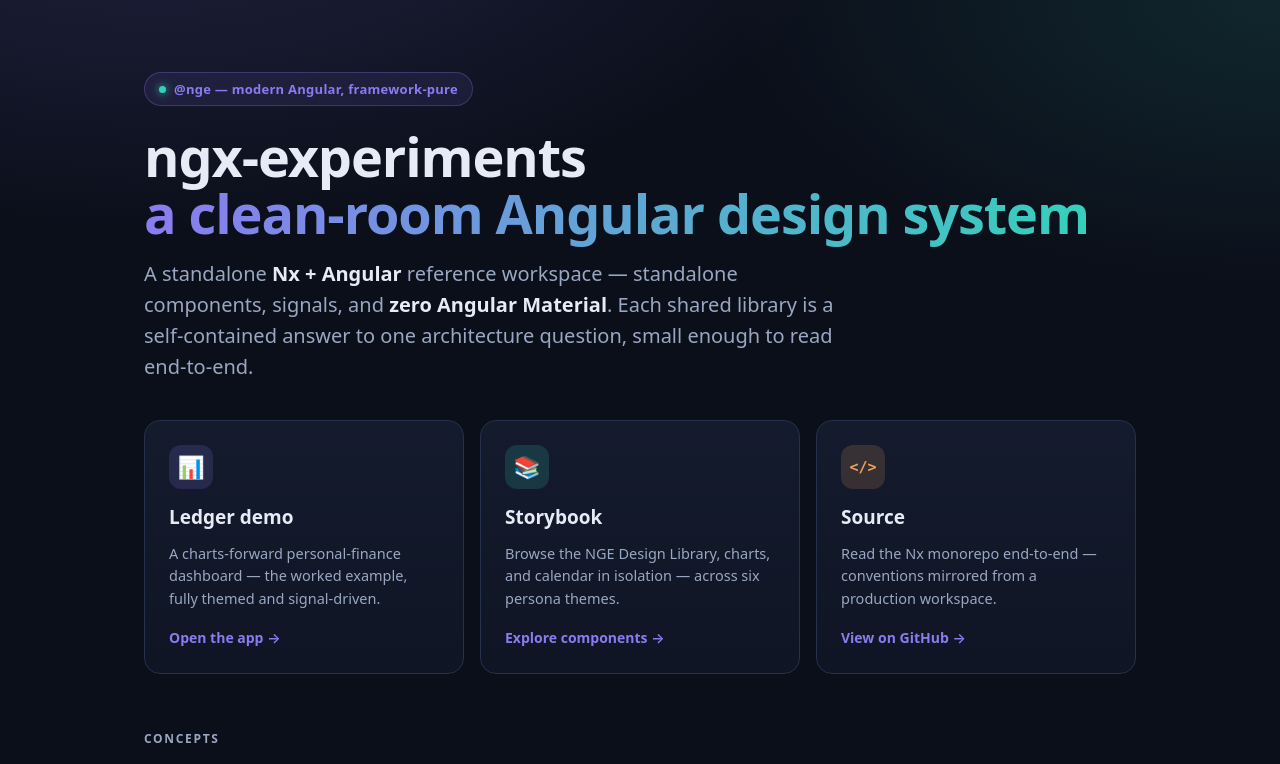
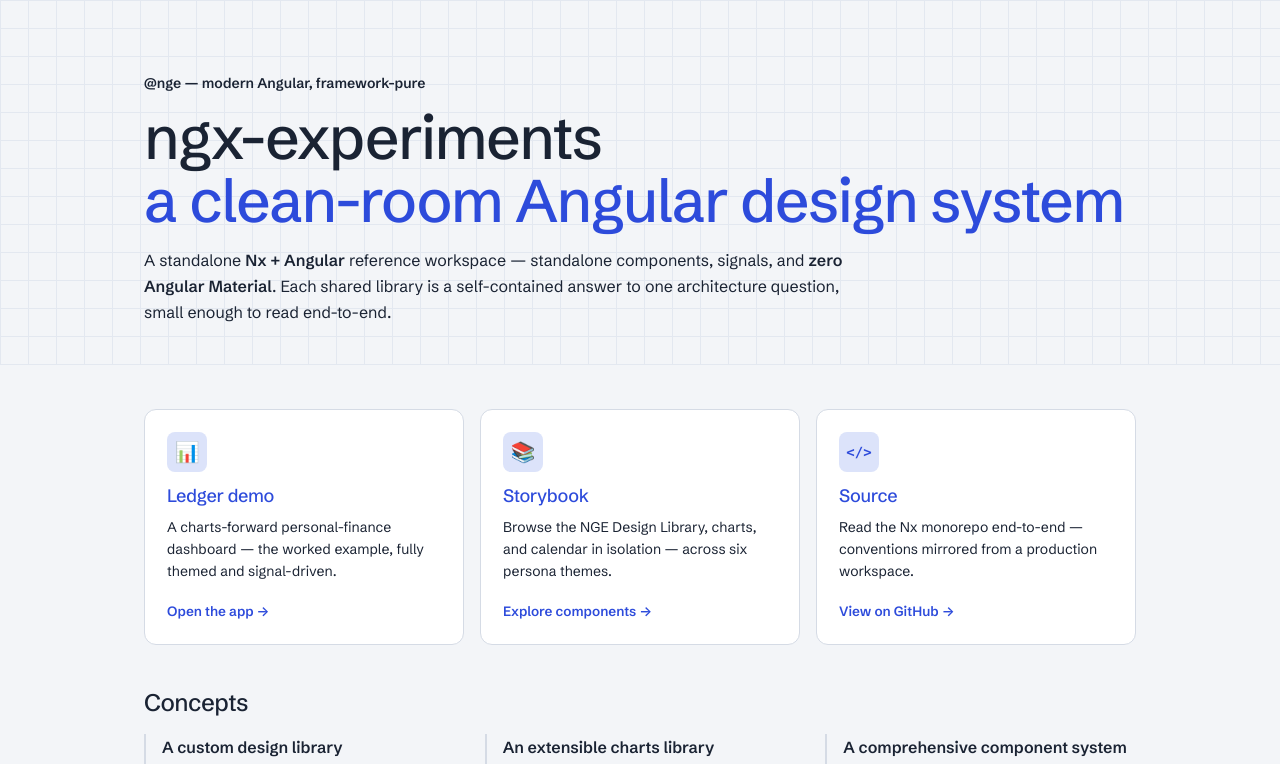
Before and after one commit to jerryorta/ngx-experiments, a website: page landing/index.html in a window 1280 px wide. Shown: the top 764 px of the page. Drawn offline with Linux system fonts and the light colour scheme.

Commit message:
style(landing): restyle the Projects landing page in the Blueprint theme
Same tokens as jerryorta.dev: Blueprint's light values exactly, the derived
slate/cobalt dark, following the device setting. Self-hosted Schibsted Grotesk
(variable, OFL), the 28px drafting grid behind the hero, white 1px-bordered
cards with cobalt titles, normal-case section headings, Stack as
bullet-separated text, and a 2px cobalt focus ring. Section labels and card
titles become h2s, so the outline no longer skips from h1 to h3.

The deploy assembles the whole landing folder now, so the font ships.

Co-Authored-By: Claude Opus 5.5 <noreply@anthropic.com>

```diff
--- a/landing/index.html
+++ b/landing/index.html
@@ -31,97 +31,138 @@
       document.head.appendChild(tag);
     })();
   </script>
+  <!-- Blueprint theme — the same tokens as jerryorta.dev (giga-marketing's Blueprint, live
+       on gigasoftware.io). Light uses Blueprint's values exactly; dark is derived in the
+       same slate/cobalt family. Follows the device's light/dark setting; no switch. -->
+  <link rel="preload" href="./fonts/schibsted-grotesk-variable.woff2" as="font" type="font/woff2" crossorigin />
   <style>
+    @font-face {
+      font-family: "Schibsted Grotesk";
+      src: url("./fonts/schibsted-grotesk-variable.woff2") format("woff2");
+      font-weight: 400 900;
+      font-display: swap;
+    }
     :root {
-      --bg: #0b0f1a; --bg-2: #0f1524; --surface: #141b2d;
-      --border: #26314b; --text: #e6ebf5; --muted: #9aa7c2;
-      --accent: #8b7bf0; --accent-2: #35d0ba; --accent-3: #f0a35e;
+      color-scheme: dark;
+      /* Dark (derived) */
+      --bg: #0f1420; --surface: #161d2b; --surface-2: #1d2636; --border: #263043;
+      --text: #e6eaf2; --muted: #a3adbf; --accent: #7d96ff; --accent-rgb: 125, 150, 255;
+      --grid-line: #182033; --surface-tint: #1f2b52;
+    }
+    @media (prefers-color-scheme: light) {
+      :root {
+        color-scheme: light;
+        /* Light (Blueprint's values). Steel fails AA on Paper, so secondary text is Slate. */
+        --bg: #f3f5f8; --surface: #ffffff; --surface-2: #e8ecf2; --border: #d5dbe5;
+        --text: #1a2333; --muted: #1a2333; --accent: #2d4bdb; --accent-rgb: 45, 75, 219;
+        --grid-line: #e3e8f0; --surface-tint: #dce3fa;
+      }
     }
     * { box-sizing: border-box; }
+    html { overflow-x: clip; }
     body {
-      margin: 0; color: var(--text); line-height: 1.55; min-height: 100vh;
-      font-family: ui-sans-serif, system-ui, -apple-system, "Segoe UI", Roboto, Helvetica, Arial, sans-serif;
+      margin: 0; min-height: 100vh; color: var(--text); background: var(--bg);
+      font: 400 16px/1.6 "Schibsted Grotesk", ui-sans-serif, system-ui, -apple-system, sans-serif;
+      -webkit-font-smoothing: antialiased;
+    }
+    a { color: var(--accent); text-decoration: none; }
+    a:hover { color: var(--text); text-decoration: underline; }
+    :is(a, button, summary, [tabindex]):focus-visible { outline: 2px solid var(--accent); outline-offset: 2px; }
+    .wrap { max-width: 1040px; margin: 0 auto; padding: 0 24px 56px; }
+
+    /* Hero, on Blueprint's 28px drafting grid — full width, behind the hero only. */
+    .hero { position: relative; z-index: 0; padding: 72px 0 40px; margin: 0 0 44px; }
+    .hero::before {
+      content: ""; position: absolute; z-index: -1; inset: 0 calc(50% - 50vw);
       background:
-        radial-gradient(1200px 600px at 12% -10%, rgba(139,123,240,0.18), transparent 60%),
-        radial-gradient(1000px 520px at 100% 0%, rgba(53,208,186,0.12), transparent 55%),
-        var(--bg);
+        linear-gradient(to right, var(--grid-line) 1px, transparent 1px),
+        linear-gradient(to bottom, var(--grid-line) 1px, transparent 1px);
+      background-size: 28px 28px;
+      pointer-events: none;
     }
-    a { color: inherit; text-decoration: none; }
-    .wrap { max-width: 1040px; margin: 0 auto; padding: 72px 24px 56px; }
-    .eyebrow {
-      display: inline-flex; align-items: center; gap: 8px; margin-bottom: 22px;
-      font-size: 13px; font-weight: 600; letter-spacing: 0.02em; color: var(--accent);
-      background: rgba(139,123,240,0.10); border: 1px solid rgba(139,123,240,0.28);
-      border-radius: 999px; padding: 6px 14px;
+    .eyebrow { display: block; margin: 0 0 12px; font-size: 0.875rem; font-weight: 600; color: var(--text); }
+    h1 {
+      margin: 0 0 16px; font-size: clamp(2.25rem, 6vw, 3.75rem); line-height: 1.05;
+      letter-spacing: -0.025em; font-weight: 500;
     }
-    .dot { width: 7px; height: 7px; border-radius: 50%; background: var(--accent-2); box-shadow: 0 0 8px var(--accent-2); }
-    h1 { font-size: clamp(34px, 6vw, 54px); line-height: 1.05; letter-spacing: -0.02em; font-weight: 800; margin: 0 0 16px; }
-    h1 .grad { background: linear-gradient(100deg, var(--accent), var(--accent-2)); -webkit-background-clip: text; background-clip: text; color: transparent; }
-    .lede { font-size: clamp(16px, 2.3vw, 20px); color: var(--muted); max-width: 700px; margin: 0 0 38px; }
+    h1 .accent { color: var(--accent); }
+    .lede { margin: 0; max-width: 700px; font-size: 1rem; color: var(--muted); }
     .lede strong { color: var(--text); font-weight: 600; }
 
-    .cards { display: grid; grid-template-columns: repeat(auto-fit, minmax(238px, 1fr)); gap: 16px; margin: 0 0 56px; }
+    h2 { margin: 0; letter-spacing: -0.02em; font-weight: 500; }
+    .section-title { font-size: 1.5rem; line-height: 1.2; margin: 0 0 16px; }
+
+    .cards { display: grid; grid-template-columns: repeat(auto-fit, minmax(238px, 1fr)); gap: 16px; margin: 0 0 44px; }
     .card {
-      display: flex; flex-direction: column; gap: 10px; padding: 24px;
-      background: linear-gradient(180deg, var(--surface), var(--bg-2));
-      border: 1px solid var(--border); border-radius: 16px;
-      transition: transform .16s ease, border-color .16s ease, box-shadow .16s ease;
+      display: flex; flex-direction: column; gap: 8px; padding: 22px;
+      background: var(--surface); border: 1px solid var(--border); border-radius: 12px;
+      transition: border-color .15s ease;
     }
-    .card:hover { transform: translateY(-3px); border-color: rgba(139,123,240,0.55); box-shadow: 0 14px 44px -14px rgba(0,0,0,0.65); }
-    .ico { width: 44px; height: 44px; border-radius: 12px; display: grid; place-items: center; font-size: 22px; }
-    .c-demo .ico { background: rgba(139,123,240,0.16); }
-    .c-sb .ico { background: rgba(53,208,186,0.16); }
-    .c-src .ico { background: rgba(240,163,94,0.16); font: 700 15px ui-monospace, SFMono-Regular, Menlo, monospace; color: var(--accent-3); }
-    .card h3 { margin: 4px 0 0; font-size: 19px; font-weight: 700; }
-    .card p { margin: 0; color: var(--muted); font-size: 14.5px; }
-    .go { margin-top: auto; padding-top: 8px; font-weight: 600; font-size: 14px; color: var(--accent); }
+    .card:hover { color: inherit; text-decoration: none; border-color: rgba(var(--accent-rgb), 0.55); }
+    .ico {
+      width: 40px; height: 40px; border-radius: 8px; display: grid; place-items: center;
+      font-size: 20px; background: var(--surface-tint);
+    }
+    .c-src .ico { font: 700 14px ui-monospace, "SF Mono", Menlo, Consolas, monospace; color: var(--accent); }
+    .card h2 { margin-top: 4px; font-size: 1.125rem; line-height: 1.3; color: var(--accent); }
+    .card p { margin: 0; font-size: 14px; color: var(--text); }
+    .go { margin-top: auto; padding-top: 10px; font-size: 13.5px; font-weight: 600; color: var(--accent); }
+    .card:hover .go { text-decoration: underline; }
 
-    .section-title { font-size: 12px; font-weight: 700; letter-spacing: 0.14em; text-transform: uppercase; color: var(--muted); margin: 0 0 18px; }
-    .concepts { display: grid; grid-template-columns: repeat(auto-fit, minmax(290px, 1fr)); gap: 16px 30px; margin: 0 0 52px; }
+    .concepts { display: grid; grid-template-columns: repeat(auto-fit, minmax(290px, 1fr)); gap: 16px 30px; margin: 0 0 44px; }
     .concept { border-left: 2px solid var(--border); padding: 1px 0 1px 16px; }
-    .concept b { display: block; color: var(--text); font-weight: 650; margin-bottom: 3px; font-size: 15px; }
-    .concept span { color: var(--muted); font-size: 14px; }
-    code { color: var(--accent-2); font-size: 0.88em; background: rgba(53,208,186,0.09); padding: 1px 6px; border-radius: 6px; }
+    .concept b { display: block; margin-bottom: 3px; font-size: 1rem; font-weight: 600; }
+    .concept span { font-size: 14px; color: var(--text); }
+    code {
+      font-family: ui-monospace, "SF Mono", Menlo, Consolas, monospace; font-size: 0.88em;
+      color: var(--text); background: var(--surface-2); padding: 1px 5px; border-radius: 4px;
+    }
 
-    .chips { display: flex; flex-wrap: wrap; gap: 8px; margin: 0 0 48px; }
-    .chip { font-size: 12.5px; font-weight: 600; color: var(--muted); background: var(--surface); border: 1px solid var(--border); border-radius: 8px; padding: 5px 11px; }
+    /* Stack: plain text separated by bullets, as on jerryorta.dev. */
+    .chips { display: flex; flex-wrap: wrap; gap: 0.25rem 0; margin: 0 0 48px; }
+    .chip { font-size: 0.875rem; color: var(--text); }
+    .chip:not(:last-child)::after { content: "•"; margin: 0 0.5em; }
 
-    footer { border-top: 1px solid var(--border); padding-top: 22px; color: var(--muted); font-size: 13.5px; display: flex; flex-wrap: wrap; gap: 6px 16px; align-items: center; justify-content: space-between; }
-    footer a { color: var(--accent); font-weight: 600; }
+    footer {
+      display: flex; flex-wrap: wrap; gap: 6px 16px; align-items: center; justify-content: space-between;
+      padding-top: 22px; border-top: 1px solid var(--border); font-size: 0.875rem; color: var(--muted);
+    }
   </style>
 </head>
 <body>
   <main class="wrap">
-    <span class="eyebrow"><span class="dot"></span>@nge — modern Angular, framework-pure</span>
-    <h1>ngx-experiments<br><span class="grad">a clean-room Angular design system</span></h1>
-    <p class="lede">
-      A standalone <strong>Nx&nbsp;+&nbsp;Angular</strong> reference workspace — standalone components,
-      signals, and <strong>zero Angular Material</strong>. Each shared library is a self-contained answer
-      to one architecture question, small enough to read end-to-end.
-    </p>
+    <header class="hero">
+      <span class="eyebrow">@nge — modern Angular, framework-pure</span>
+      <h1>ngx-experiments<br><span class="accent">a clean-room Angular design system</span></h1>
+      <p class="lede">
+        A standalone <strong>Nx&nbsp;+&nbsp;Angular</strong> reference workspace — standalone components,
+        signals, and <strong>zero Angular Material</strong>. Each shared library is a self-contained answer
+        to one architecture question, small enough to read end-to-end.
+      </p>
+    </header>
 
     <div class="cards">
       <a class="card c-demo" href="./demo/">
         <span class="ico" aria-hidden="true">📊</span>
-        <h3>Ledger demo</h3>
+        <h2>Ledger demo</h2>
         <p>A charts-forward personal-finance dashboard — the worked example, fully themed and signal-driven.</p>
         <span class="go">Open the app →</span>
       </a>
       <a class="card c-sb" href="https://jerryorta-storybook.web.app/">
         <span class="ico" aria-hidden="true">📚</span>
-        <h3>Storybook</h3>
+        <h2>Storybook</h2>
         <p>Browse the NGE Design Library, charts, and calendar in isolation — across six persona themes.</p>
         <span class="go">Explore components →</span>
       </a>
       <a class="card c-src" href="https://github.com/jerryorta/ngx-experiments">
         <span class="ico" aria-hidden="true">&lt;/&gt;</span>
-        <h3>Source</h3>
+        <h2>Source</h2>
         <p>Read the Nx monorepo end-to-end — conventions mirrored from a production workspace.</p>
         <span class="go">View on GitHub →</span>
       </a>
     </div>
 
-    <p class="section-title">Concepts</p>
+    <h2 class="section-title">Concepts</h2>
     <div class="concepts">
       <div class="concept"><b>A custom design library</b><span>Standalone, OnPush components with signal <code>input()</code>/<code>output()</code>, themed entirely through CSS-variable tokens — a full system with zero Material.</span></div>
       <div class="concept"><b>An extensible charts library</b><span>One <code>&lt;nge-chart&gt;</code> driven by composable layers; each chart type is a pure D3 render fn + config a domain can promote upstream by <em>moving files</em>.</span></div>
@@ -129,7 +170,7 @@
       <div class="concept"><b>Custom app domains</b><span>Scaffold a full library-set — models · store · ui · design-library · utils · mocks · themes — plus an app. Ledger is the worked example.</span></div>
     </div>
 
-    <p class="section-title">Stack</p>
+    <h2 class="section-title">Stack</h2>
     <div class="chips">
       <span class="chip">Angular 22</span>
       <span class="chip">Nx 23</span>
```
Also changed, not shown: .github/workflows/demo.yml, landing/fonts/schibsted-grotesk-variable.woff2 (added).
